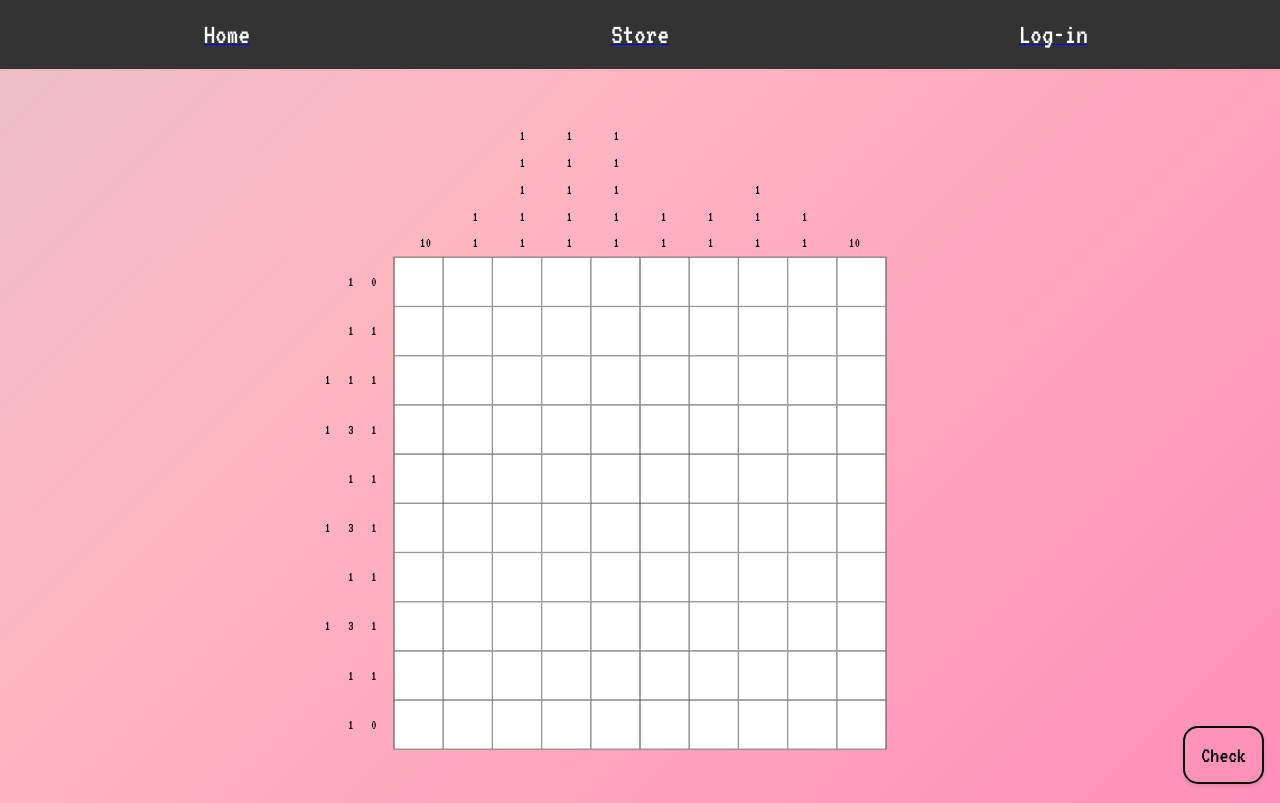
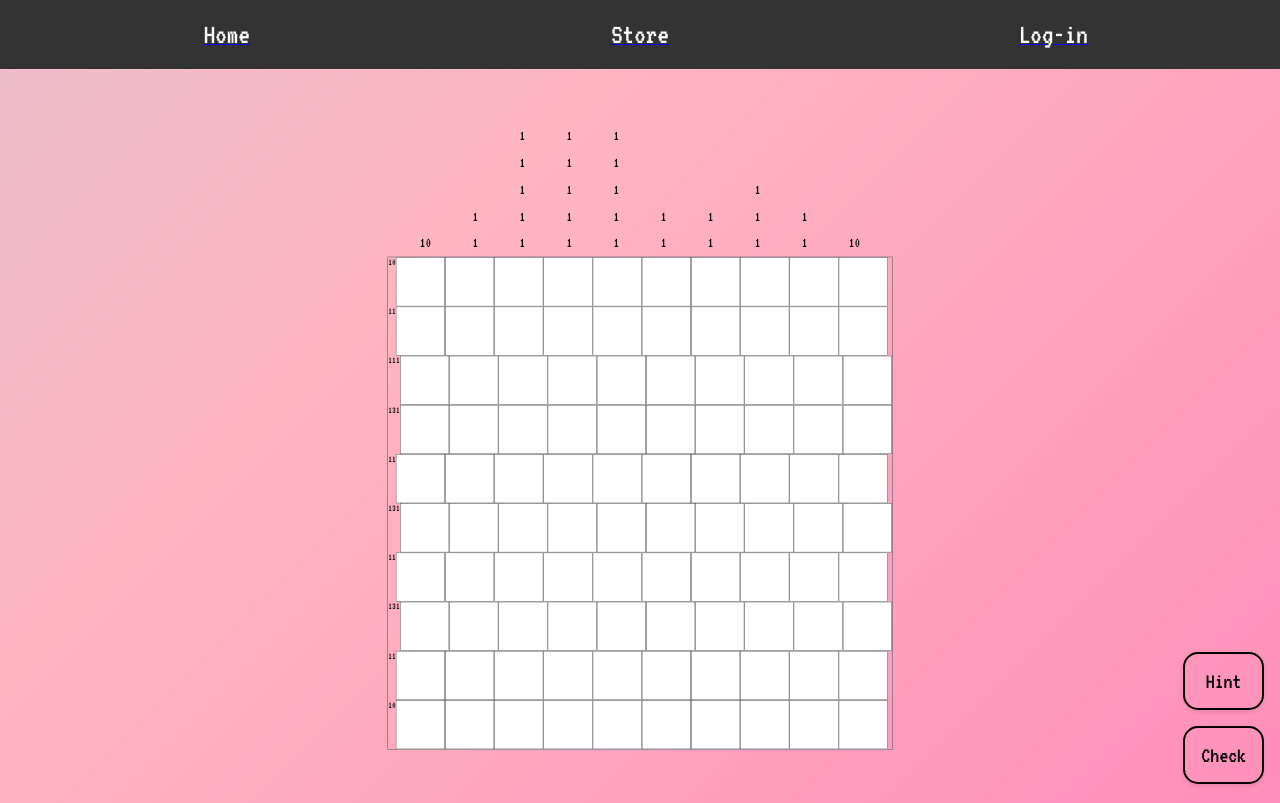
Before and after one commit to alanc224/CSC473FinalProject, a React (Vite) app in the folder nonogram-app/: page /game/10x10 in a window 1280 px wide. Built offline with nearby package versions, Linux system fonts and the light colour scheme.

Commit message:
check & hint

```diff
--- a/nonogram-app/src/pages/gamepage.css
+++ b/nonogram-app/src/pages/gamepage.css
@@ -35,12 +35,15 @@
     background-color: #FDCEDF;
 }
 
+.grid-cell.wrong {
+    background-color: #ff6565;
+}
+
 .clues-rows {
     position: absolute;
     top: 50%;
     right: 100%;
     font-size: 1.5rem;
-    letter-spacing: 1.8rem;
     transform: translate(0%, -50%);
 }
 
@@ -57,12 +60,17 @@
     justify-content: flex-end;
 }
 
-.check-btn {
+.btn-container {
     position: fixed;
     bottom: 0%;
     right: 0%;
     margin-bottom: 1rem;
     margin-right: 1rem;
+    display: flex;
+    flex-direction: column;
+    gap: 1rem;
+
+    button {
         cursor: pointer;
         font-family: "VT323", monospace;
         font-size: 1.4rem;
@@ -73,3 +81,4 @@
         border-radius: 15px;
         box-shadow: 0 2px 4px rgba(0, 0, 0, 0.1);
     }
+}
--- a/nonogram-app/src/pages/gamepage.jsx
+++ b/nonogram-app/src/pages/gamepage.jsx
@@ -72,6 +72,27 @@ export default function GamePage() {
     console.log(board)
   }
 
+  // - go thro answers Array
+  // - for each 1 check if its on the board
+  // - if not add to another Array
+  // - choose a random element from that array
+  const boardHint = () => {
+    const possibleHints = [];
+    for (let i = 0; i < nonogramAnswers.length; i++) {
+      const row = nonogramAnswers[i];
+      for (let j = 0; j < row.length; j++) {
+        const cell = row[j];
+        if (cell === 1 && board[i][j] !== '1') {
+          possibleHints.push([i, j]);
+        }
+      }
+    }
+    const hint = possibleHints[Math.floor(Math.random() * possibleHints.length)]
+    let tempboard = [...board]
+    tempboard[hint[0]][hint[1]] = '1'
+    setBoard(tempboard)
+  }
+
   let scale;
   switch (params.size) {
     case "5x5":
@@ -124,16 +145,21 @@ export default function GamePage() {
           {/* Map over each row of the grid */}
           {board.map((row, rowIndex) => (
             <div key={rowIndex} className="grid-row">
-              <div className="clues-rows">{cluesRows[rowIndex]}</div>
+              {cluesRows[rowIndex].map((clue, clueIndex) => (
+                <span key={clueIndex}>{clue} </span>
+              ))}
               {/* Map over each cell in the row */}
               {row.map((cell, colIndex) => (
-                <div key={colIndex} className={`grid-cell ${cell === '1' ? 'active' : ''}`} onClick={() => boardUpdate(rowIndex, colIndex)}>{cell === 'x' ? 'x' : ''}</div>
+                <div key={colIndex} className={`grid-cell ${cell === '1' ? 'active' : ''} ${cell === 'w' ? 'wrong' : ''}`} onClick={() => boardUpdate(rowIndex, colIndex)}>{cell === 'x' ? 'x' : ''}</div>
               ))}
             </div>
           ))}
         </div>
       </div>
-      <button className="check-btn" onClick={boardCheck}>Check</button>
+      <div className="btn-container">
+        <button onClick={boardHint}>Hint</button>
+        <button onClick={boardCheck}>Check</button>
+      </div>
     </>
   );
 }
```
Lines whose indentation alone changed are shown as unchanged.
